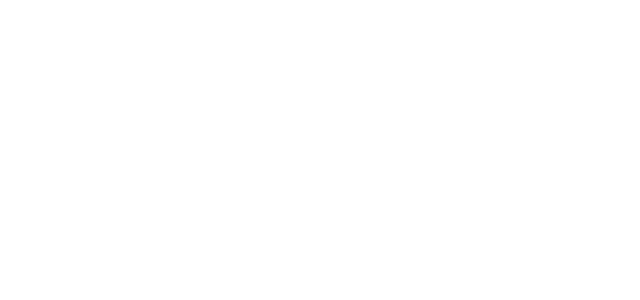
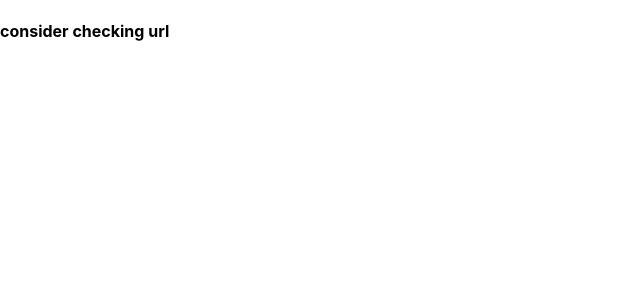
Before and after one commit to DennisVN/the-impossible-quiz, a React (Create React App) app: page / in a window 1280 px wide. Shown: the top 300 px of the page, without its empty margins (0-640 px from the left). Built offline with nearby package versions, Linux system fonts and the light colour scheme.

Commit message:
Start exercise after setup

```diff
--- a/public/index.html
+++ b/public/index.html
@@ -24,7 +24,7 @@
       work correctly both with client-side routing and a non-root public URL.
       Learn how to configure a non-root public URL by running `npm run build`.
     -->
-    <title>React App</title>
+    <title>The impossible quiz</title>
   </head>
   <body>
     <noscript>You need to enable JavaScript to run this app.</noscript>
--- a/src/App.tsx
+++ b/src/App.tsx
@@ -7,7 +7,6 @@ function App() {
     <BrowserRouter>
       <AppContainer />
     </BrowserRouter>
-
   );
 }
 
--- a/src/components/TestStyledComponent/index.tsx
+++ b/src/components/TestStyledComponent/index.tsx
@@ -18,4 +18,5 @@ const TestStyledComponent: FC <PropsWithChildren<TestStyledComponentProps>> = ({
         <StyledTestHeader>{label}</StyledTestHeader>
     </StyledTestDiv>);
 }
+
 export default TestStyledComponent;
--- a/src/container/AppContainer/index.tsx
+++ b/src/container/AppContainer/index.tsx
@@ -6,8 +6,8 @@ const AppContainer: FC <any> = () => {
 
 return <Switch>
         <Route path="/quiz" render={(props) =><QuizContainer{...props}/>}/>
+        <Route path="/" render={() => <h4>consider checking url</h4>}/>
     </Switch>
-
 }
 
 export default AppContainer;
```
Also changed, not shown: public/manifest.json.
